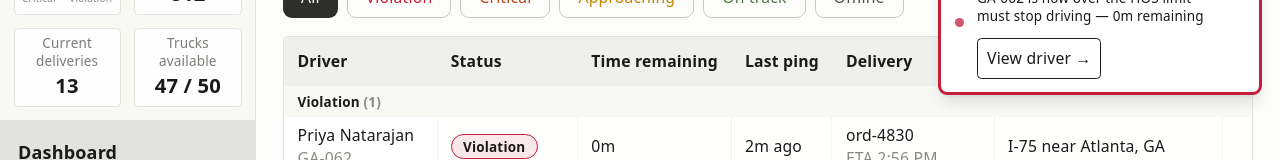
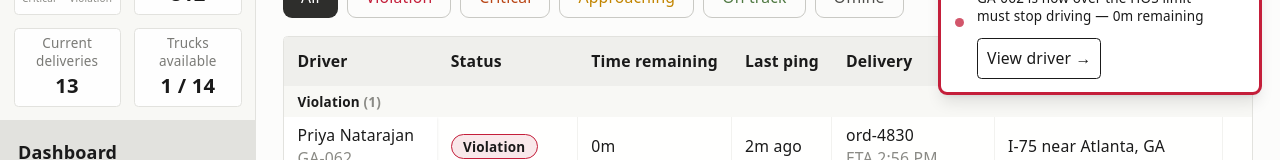
Before and after one commit to charlottemoche/fleet-toast, a React (Vite) app: page / in a window 1280 px wide. Shown: the part 140-300 px from the top of the page. Built offline with nearby package versions, Linux system fonts and the light colour scheme; the HTML template or start-up script is replaced by a standard one.

Commit message:
feat: add trucks

```diff
--- a/src/components/dashboard/Stats.jsx
+++ b/src/components/dashboard/Stats.jsx
@@ -1,4 +1,5 @@
 import { getTierById } from '../../data/statusConfig.js'
+import { trucks } from '../../data/trucks.js'
 
 function countActiveDeliveries(driversBySection) {
   let count = 0
@@ -6,6 +7,10 @@ function countActiveDeliveries(driversBySection) {
     count += drivers.filter((driver) => driver.currentDelivery !== null).length
   }
   return count
+}
+
+function countTrucksAvailable(driversBySection) {
+  return trucks.length - countActiveDeliveries(driversBySection)
 }
 
 function countNeedsAcknowledgmentByTier(driversBySection, acknowledgedIds) {
@@ -26,10 +31,10 @@ export function Stats({ driversBySection, acknowledgedIds }) {
     driversBySection,
     acknowledgedIds,
   )
+  const trucksAvailable = countTrucksAvailable(driversBySection)
 
-  // Illustrative only, not derived from mockDrivers.js — the real fleet
-  // (50 trucks, 1,000+ deliveries/day) is much larger than this sample.
-  const TRUCKS_AVAILABLE = '47 / 50'
+  // Illustrative — no delivery-completion/history tracking exists in the
+  // data model, so "completed today" can't be derived from a live snapshot.
   const DELIVERIES_TODAY = '812'
 
   return (
@@ -77,7 +82,9 @@ export function Stats({ driversBySection, acknowledgedIds }) {
           </div>
           <div className="rounded border border-gray-200 bg-white/90 px-2 py-1 text-center dark:border-gray-800 dark:bg-gray-950 dark:text-gray-100">
             <div className="text-xs text-gray-600/90">Trucks available</div>
-            <div className="text-lg font-semibold">{TRUCKS_AVAILABLE}</div>
+            <div className="text-lg font-semibold">
+              {trucksAvailable} / {trucks.length}
+            </div>
           </div>
         </div>
       </div>
--- a/src/components/driver-detail/DriverDrillIn.jsx
+++ b/src/components/driver-detail/DriverDrillIn.jsx
@@ -1,5 +1,6 @@
 import { useEffect, useRef, useState } from 'react'
 import { getTierById } from '../../data/statusConfig.js'
+import { getTruckById } from '../../data/trucks.js'
 import { useClockTick } from '../../hooks/useClockTick.js'
 import { useDriverStatus } from '../../hooks/useDriverStatus.js'
 import { minutesSincePing } from '../../utils/hos.js'
@@ -22,6 +23,7 @@ export function DriverDrillIn({
   const now = useClockTick(DRILL_IN_TICK_INTERVAL_MS)
   const { tierId, remainingMinutes } = useDriverStatus(driver, now)
   const tier = getTierById(tierId)
+  const truck = getTruckById(driver.truckId)
 
   useEffect(() => {
     const dialog = dialogRef.current
@@ -74,7 +76,10 @@ export function DriverDrillIn({
         )}
         <dl className="mt-4 grid grid-cols-3 gap-y-3 text-sm">
           <dt className="text-gray-500">Truck</dt>
-          <dd className="col-span-2">{driver.truckId}</dd>
+          <dd className="col-span-2">
+            {driver.truckId}
+            {truck && ` — ${truck.year} ${truck.make} ${truck.model}`}
+          </dd>
 
           <dt className="text-gray-500">Status</dt>
           <dd className="col-span-2">
--- /dev/null
+++ b/src/data/trucks.js
@@ -0,0 +1,20 @@
+export const trucks = [
+  { id: 'TX-114', make: 'Freightliner', model: 'Cascadia', year: 2022 },
+  { id: 'GA-062', make: 'Peterbilt', model: '579', year: 2021 },
+  { id: 'OH-233', make: 'Kenworth', model: 'T680', year: 2023 },
+  { id: 'AZ-091', make: 'Volvo', model: 'VNL', year: 2020 },
+  { id: 'IL-177', make: 'International', model: 'LT', year: 2022 },
+  { id: 'NC-045', make: 'Mack', model: 'Anthem', year: 2021 },
+  { id: 'CO-128', make: 'Freightliner', model: 'Cascadia', year: 2019 },
+  { id: 'WA-019', make: 'Peterbilt', model: '389', year: 2020 },
+  { id: 'NV-073', make: 'Kenworth', model: 'T880', year: 2022 },
+  { id: 'MN-056', make: 'Volvo', model: 'VNR', year: 2023 },
+  { id: 'TN-140', make: 'Western Star', model: '5700XE', year: 2021 },
+  { id: 'PA-088', make: 'International', model: 'RH', year: 2020 },
+  { id: 'OR-102', make: 'Mack', model: 'Pinnacle', year: 2019 },
+  { id: 'MO-064', make: 'Freightliner', model: 'Cascadia', year: 2023 },
+]
+
+export function getTruckById(truckId) {
+  return trucks.find((truck) => truck.id === truckId)
+}
```
